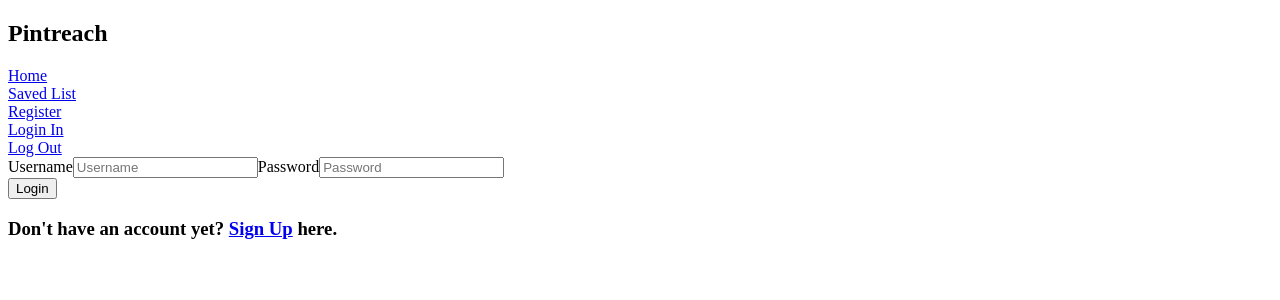
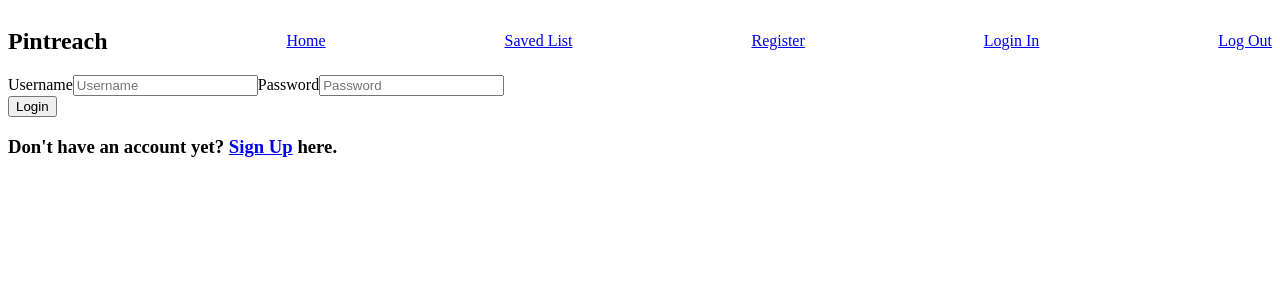
Before and after one commit to Pintereach-build-week/Pintereach-FE, a React (Create React App) app in the folder client/: page /login in a window 1280 px wide. Shown: the top 300 px of the page. Built offline with nearby package versions, Linux system fonts and the light colour scheme.

Commit message:
changed http to https

```diff
--- a/client/src/components/articles/ArticleList.js
+++ b/client/src/components/articles/ArticleList.js
@@ -7,7 +7,7 @@ function ArticleList() {
 
     useEffect(() => {
             axios
-                .get('http://pintereach-web30.herokuapp.com/articles')
+                .get('https://pintereach-web30.herokuapp.com/articles')
                 .then(response => {
                     console.log(response.data)
                     setArticleData(response.data)
--- a/client/src/components/layout/Home.js
+++ b/client/src/components/layout/Home.js
@@ -9,7 +9,6 @@ import ArticleList from "../articles/ArticleList";
 const Home = () => {
     return (
         <div>
-            <p>Welcome</p>
             <ArticleList />
         </div>
     )
--- a/client/src/components/navbar/Navbar.js
+++ b/client/src/components/navbar/Navbar.js
@@ -4,16 +4,12 @@ import { Link } from 'react-router-dom'
 export const Navbar = () => {
     return (
         <div>
-            <nav>
+            <nav style={{display: 'flex', justifyContent:'space-between', alignItems: 'center'}}>
                 <h1>Pintreach</h1>
                 <Link to='/'>Home</Link>
-                <br />
                 <Link to='/saved-list'>Saved List</Link>
-                <br />
                 <Link to='/register'>Register</Link>
-                <br />
                 <Link to='/login'>Login In</Link>
-                <br />
                 <Link to='/logout' >Log Out</Link>
             </nav>
         </div>
```
